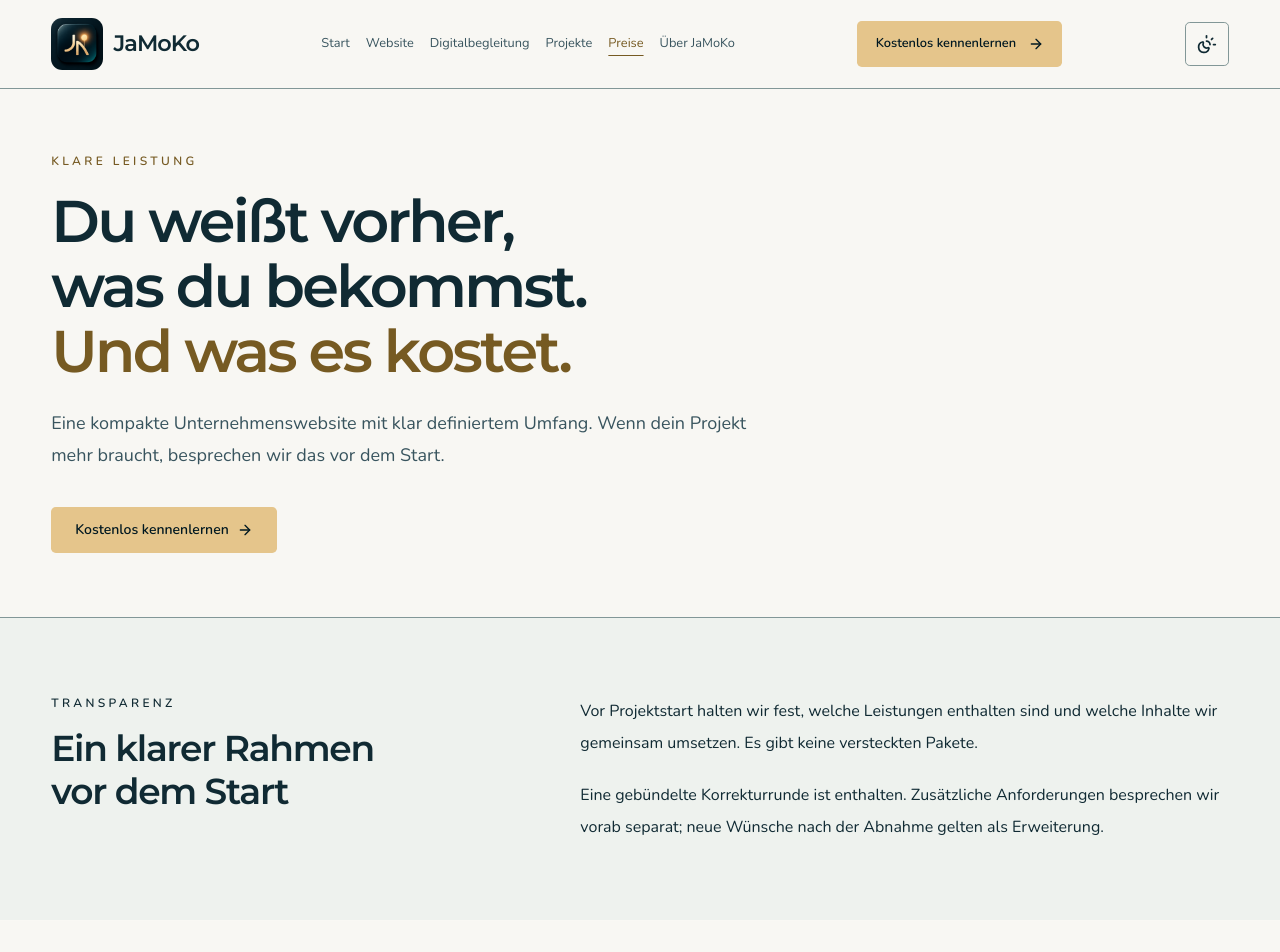
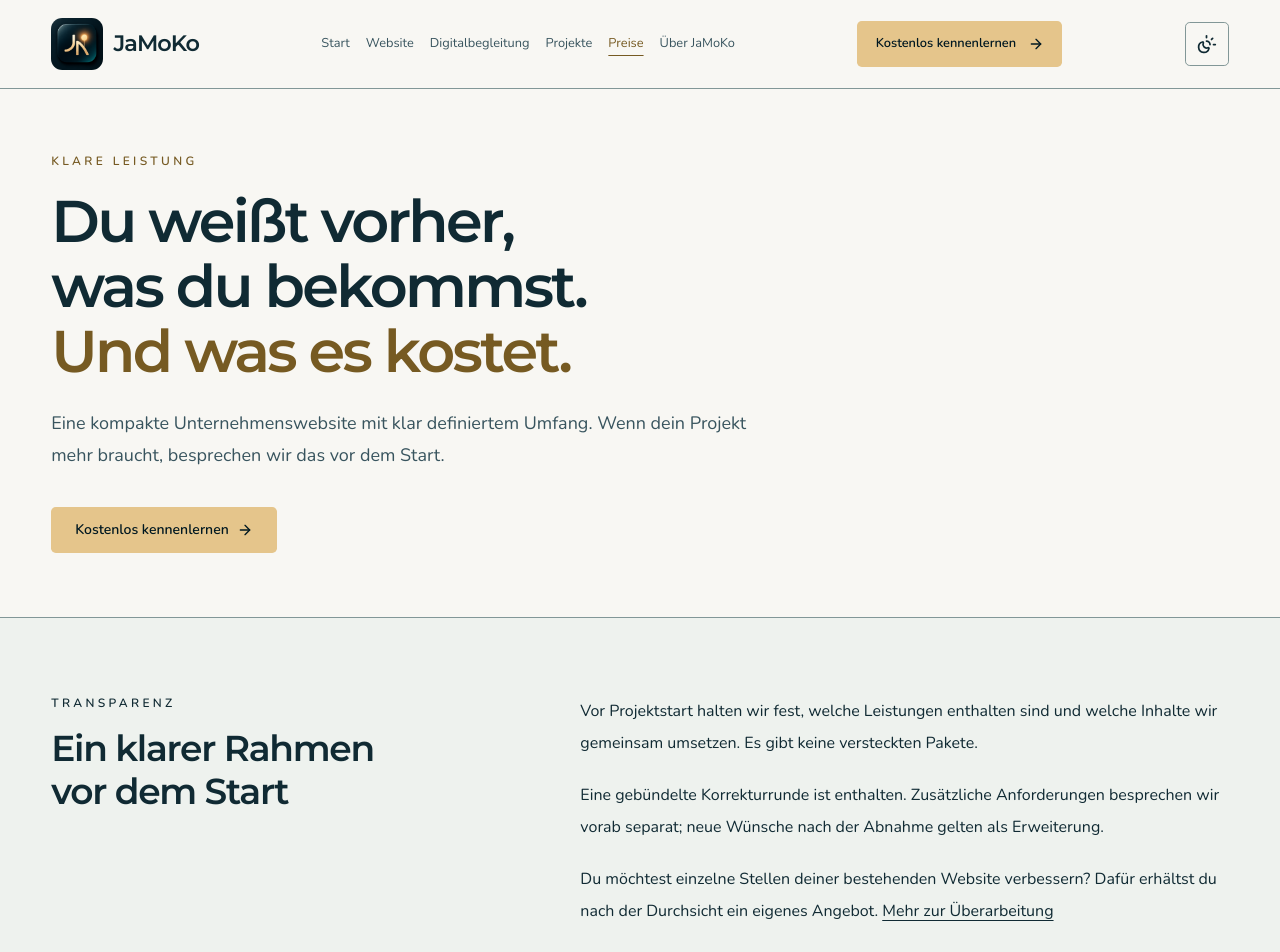
Before and after one commit to Jamoko112026/Jamoko-v1, a Next.js app: page /preise in a window 1280 px wide. Shown: the top 952 px of the page. Built offline with nearby package versions, Linux system fonts and the light colour scheme.

Commit message:
Angebot zur Website-Überarbeitung auf app/preise/page.tsx einbinden

```diff
--- a/app/preise/page.tsx
+++ b/app/preise/page.tsx
@@ -152,6 +152,10 @@ export default function PricingPage() {
           Anforderungen besprechen wir vorab separat; neue Wünsche nach der
           Abnahme gelten als Erweiterung.
         </p>
+        <p>
+          Du möchtest einzelne Stellen deiner bestehenden Website verbessern? Dafür erhältst du nach der Durchsicht ein eigenes Angebot.
+          {" "}<Link href="/mini-site#bestehende-website" className="underline underline-offset-4">Mehr zur Überarbeitung</Link>
+        </p>
       </TextSection>
 
       <section className="border-y border-white/10 bg-white/[0.025] px-6 py-20 sm:px-8 md:py-28">
```
